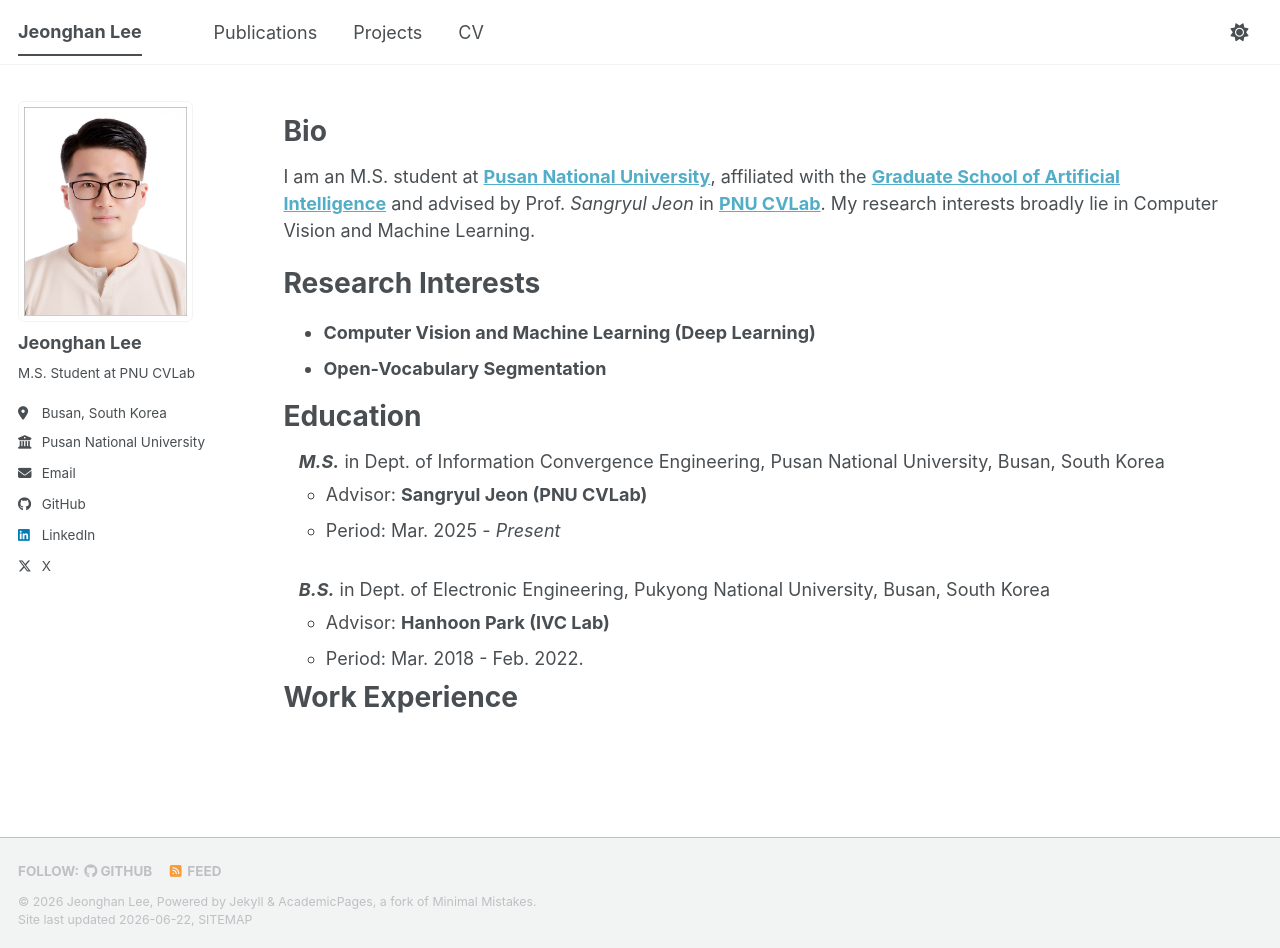
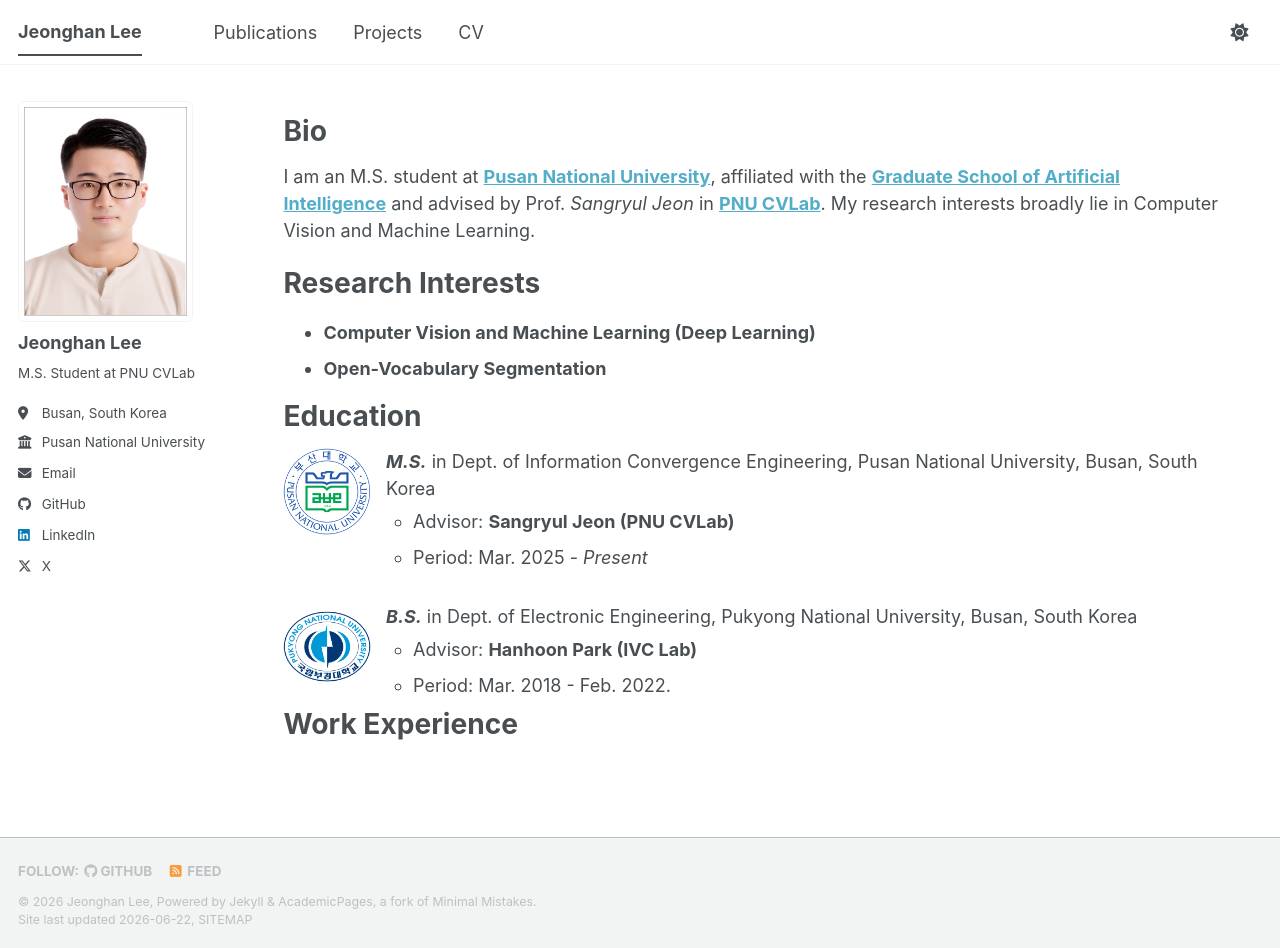
Before and after one commit to jhan-lee/jhan-lee.github.io, a Jekyll site: the page built from _pages/about.md, in a window 1280 px wide and 948 px high. Built offline with Jekyll 4.4.1, drawn with Linux system fonts in a browser that asks for light colours; a script bundle is joined from its source files by our own code; library files that are not in the unit come from our copies.

Commit message:
edit logos

```diff
--- a/_sass/layout/_page.scss
+++ b/_sass/layout/_page.scss
@@ -101,13 +101,14 @@
   }
 
   .education {
+    --education-logo-size: calc((1.5em * 3) + 0.35em);
     margin: 0;
     padding: 0;
   }
 
   .education-entry {
     display: flex;
-    align-items: stretch;
+    align-items: flex-start;
     column-gap: 0.85em;
     margin-bottom: 1.25em;
 
@@ -117,22 +118,12 @@
   }
 
   .education-entry__logo-wrap {
-    flex: 0 0 auto;
-    position: relative;
-    align-self: stretch;
-
-    &::before {
-      content: "";
-      display: block;
-      height: 100%;
-      aspect-ratio: 1;
-      visibility: hidden;
-    }
+    flex: 0 0 var(--education-logo-size);
+    width: var(--education-logo-size);
+    height: var(--education-logo-size);
   }
 
   .education-entry__logo {
-    position: absolute;
-    inset: 0;
     display: block;
     width: 100%;
     height: 100%;
```
